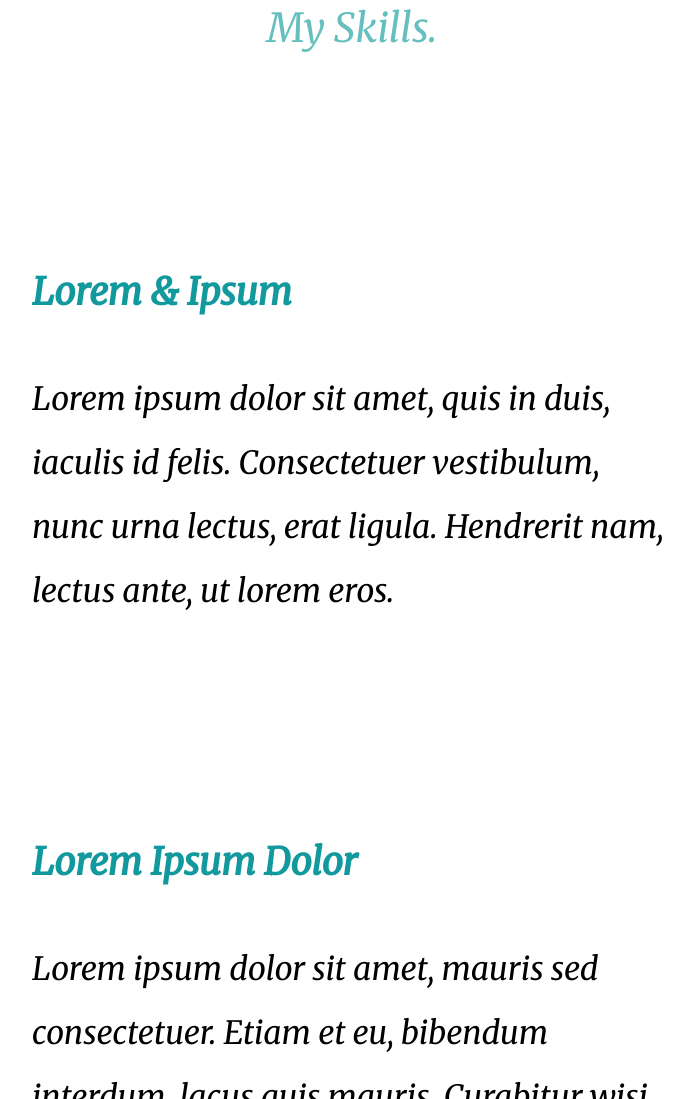
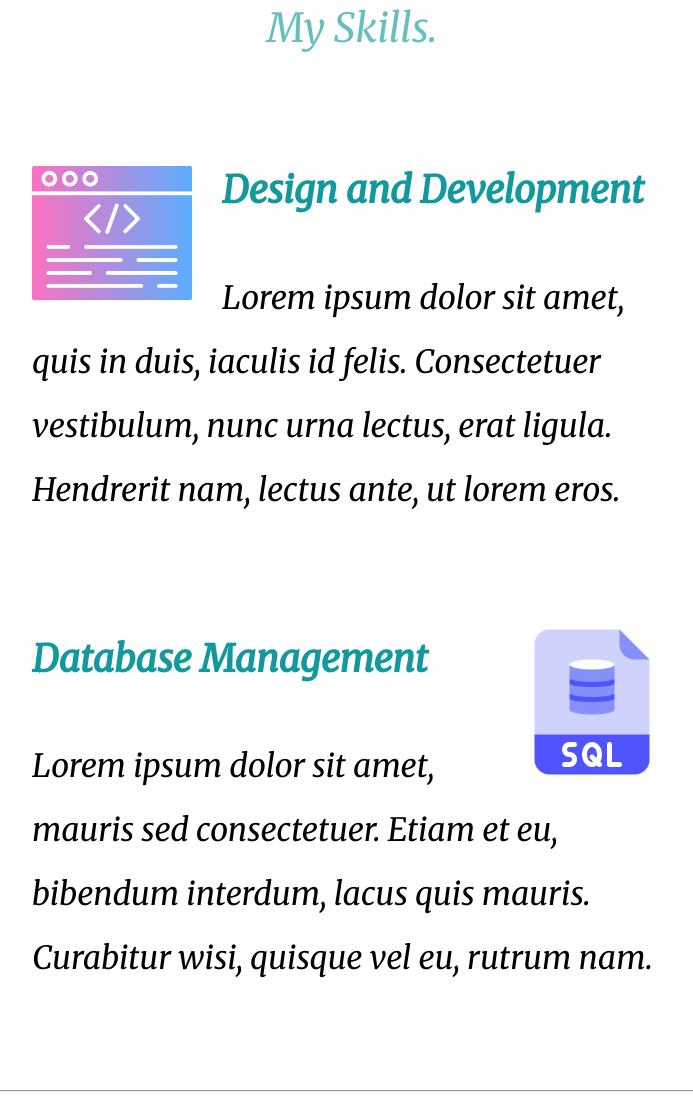
Before and after one commit to LKocaj/CSS-My-Site, a plain HTML site: page index.html in a window 1280 px wide. Shown: the part 1102-2201 px from the top of the page, without its empty margins (288-981 px from the left). Drawn offline with Linux system fonts and the light colour scheme.

Commit message:
added icons

```diff
--- a/css/styles.css
+++ b/css/styles.css
@@ -31,9 +31,11 @@ h3 {
     padding-top: 100px;
 }
 
+/*
 .middle-container {}
 
 .bottom-container {}
+*/
 
 .skill-row {
     width: 50%;
--- a/index.html
+++ b/index.html
@@ -30,13 +30,13 @@
     <div class="skills">
       <h2>My Skills.</h2>
       <div class="skill-row">
-        <img class="" src="" alt="">
-        <h3>Lorem & Ipsum</h3>
+        <img class="code-img" src="/images/website.png" alt="code-img">
+        <h3>Design and Development</h3>
         <p>Lorem ipsum dolor sit amet, quis in duis, iaculis id felis. Consectetuer vestibulum, nunc urna lectus, erat ligula. Hendrerit nam, lectus ante, ut lorem eros.</p>
       </div>
       <div class="skill-row">
-        <img class="" src="" alt="">
-        <h3>Lorem Ipsum Dolor</h3>
+        <img class="chili-img" src="/images/sql.png" alt="chili-img">
+        <h3>Database Management</h3>
         <p>Lorem ipsum dolor sit amet, mauris sed consectetuer. Etiam et eu, bibendum interdum, lacus quis mauris. Curabitur wisi, quisque vel eu, rutrum nam.</p>
       </div>
     </div>
```
Also changed, not shown: images/sql.png (added), images/website.png (added).
